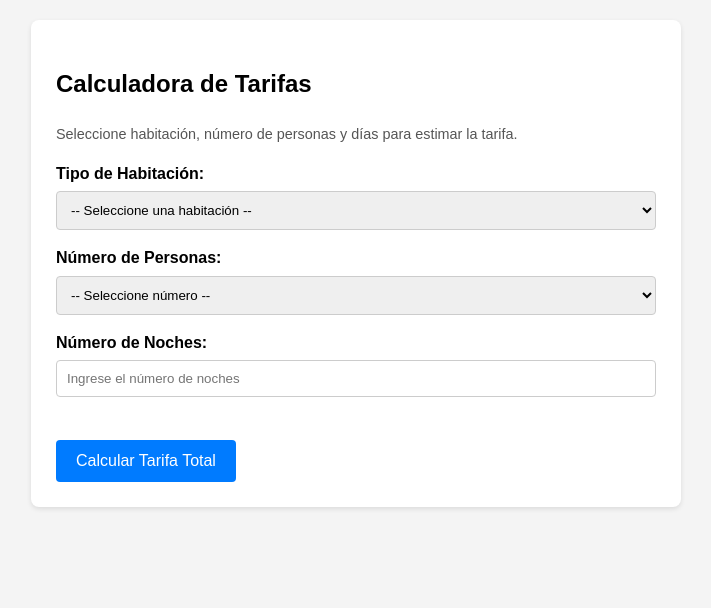
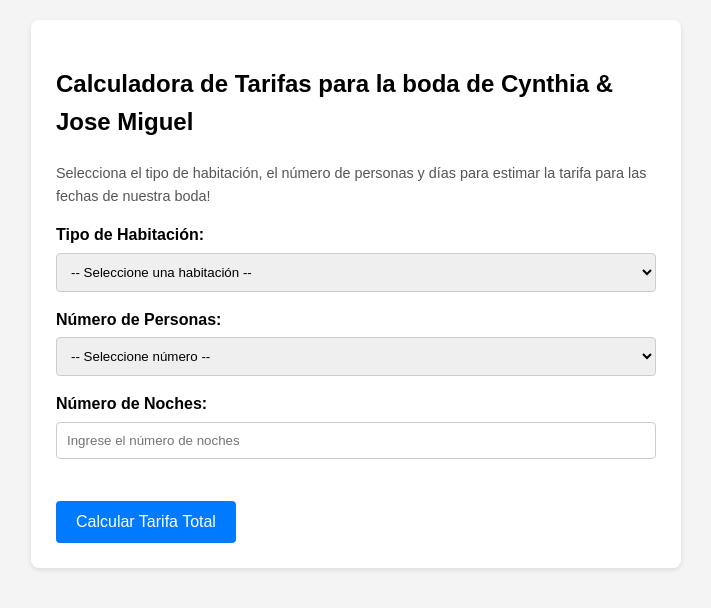
Before and after one commit to JMCMMX/TarifasCynyJM, a plain HTML site: page index.html in a window 1280 px wide. Shown: the whole page, without its empty margins (284-995 px from the left). Drawn offline with Linux system fonts and the light colour scheme.

Commit message:
Update index.html

```diff
--- a/index.html
+++ b/index.html
@@ -73,8 +73,8 @@
 <body>
 
 <div class="calculator">
-    <h2>Calculadora de Tarifas</h2>
-    <p style="font-size: 0.9em; color: #555;">Seleccione habitación, número de personas y días para estimar la tarifa.</p>
+    <h2>Calculadora de Tarifas para la boda de Cynthia & Jose Miguel </h2>
+    <p style="font-size: 0.9em; color: #555;">Selecciona el tipo de habitación, el número de personas y días para estimar la tarifa para las fechas de nuestra boda!</p>
     <form id="rateForm">
         <div class="form-group">
             <label for="roomType">Tipo de Habitación:</label>
```
